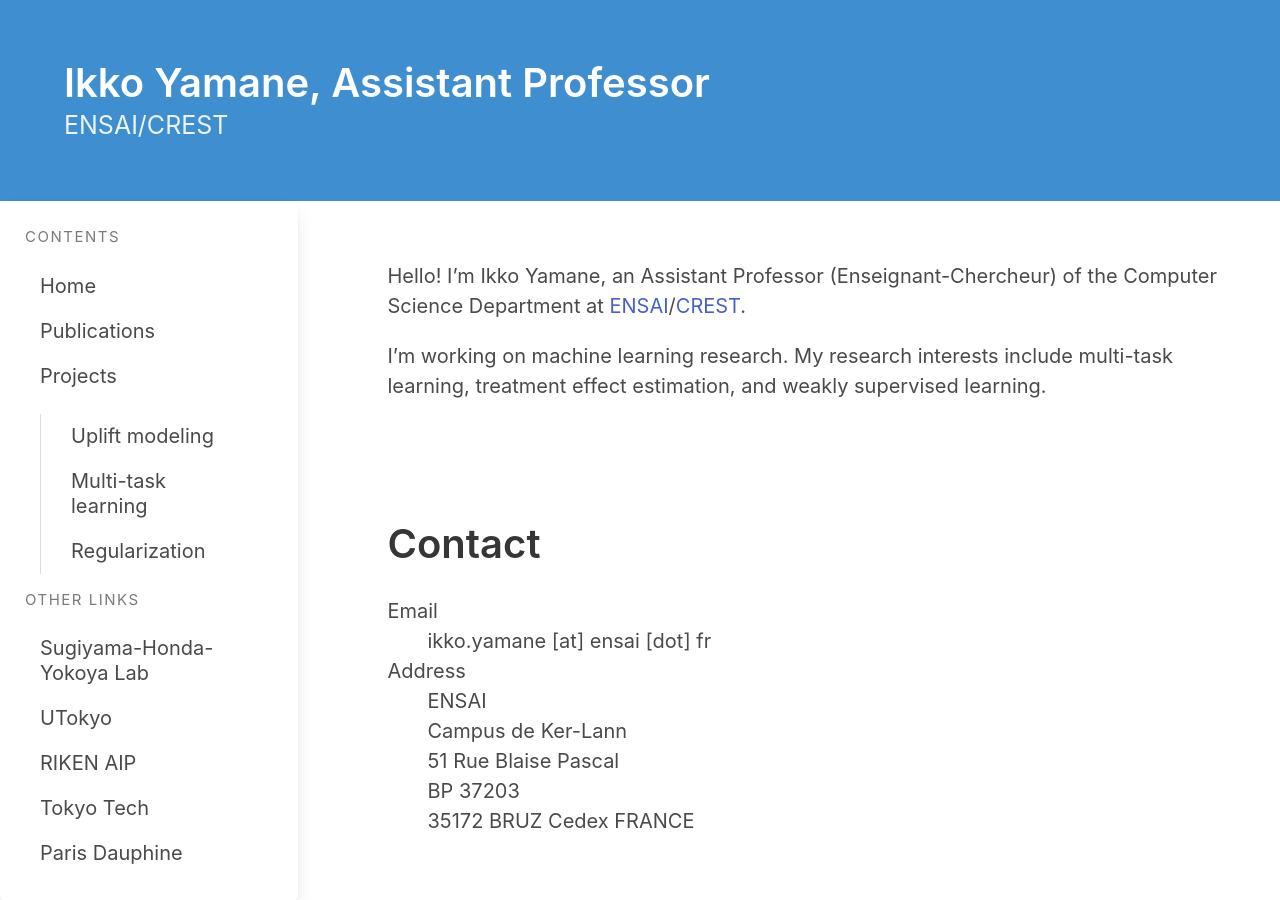
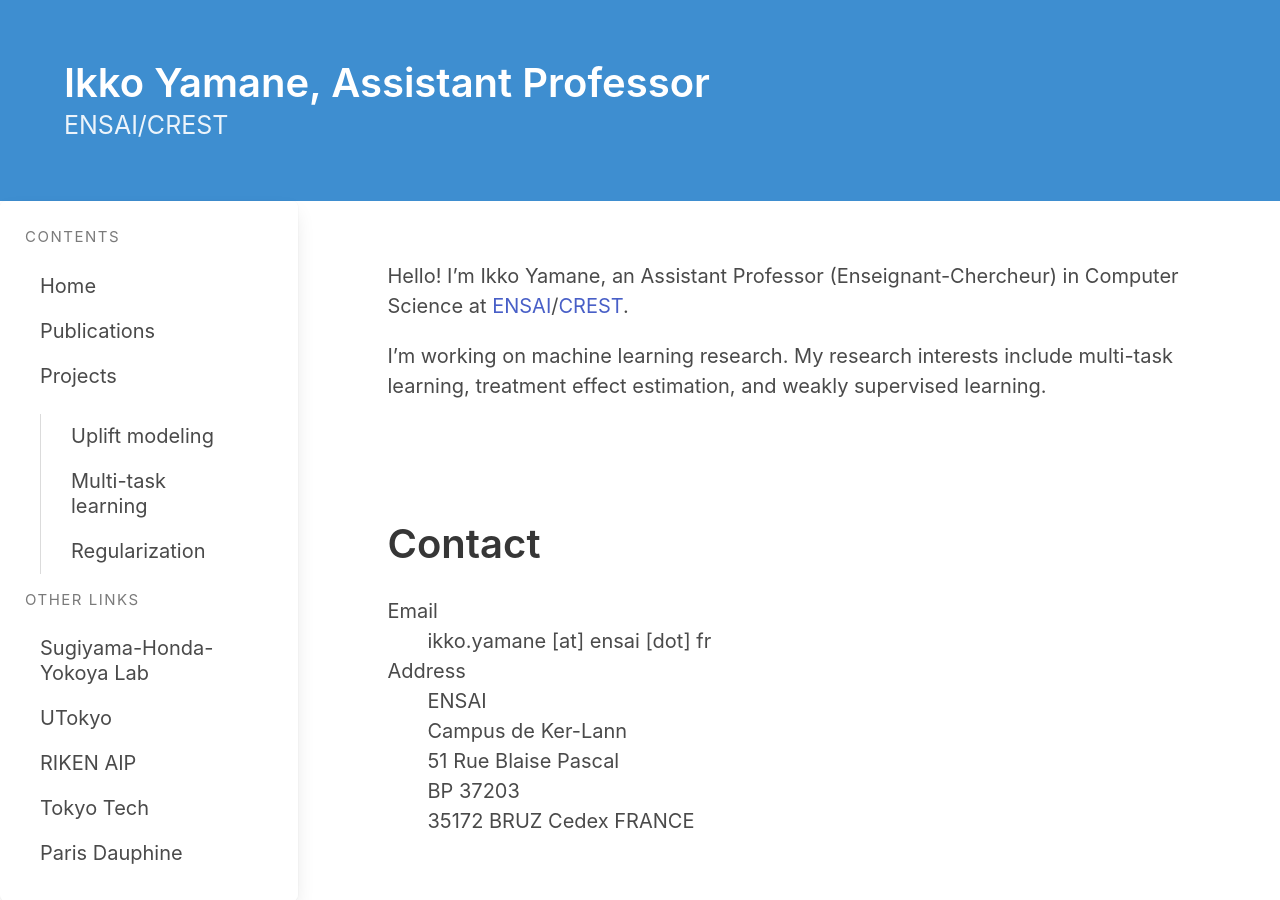
Before and after one commit to i-yamane/i-yamane.github.io, a Jekyll site: the page built from index.markdown, in a window 1280 px wide and 900 px high. Built offline with Jekyll 4.4.1, drawn with Linux system fonts in a browser that asks for light colours; nearby versions of some CDN libraries.

Commit message:
Update index.markdown

```diff
--- a/index.markdown
+++ b/index.markdown
@@ -11,7 +11,7 @@ subtitle: ENSAI/CREST
 	<div class="container">
 <div class="content" markdown="1">
 
-Hello! I'm Ikko Yamane, an Assistant Professor (Enseignant-Chercheur) of the Computer Science Department at [ENSAI](https://ensai.fr/en/)/[CREST](https://crest.science/).
+Hello! I'm Ikko Yamane, an Assistant Professor (Enseignant-Chercheur) in Computer Science at [ENSAI](https://ensai.fr/en/)/[CREST](https://crest.science/).
 
 I'm working on machine learning research.
 My research interests include multi-task learning, treatment effect estimation, and weakly supervised learning.
```
